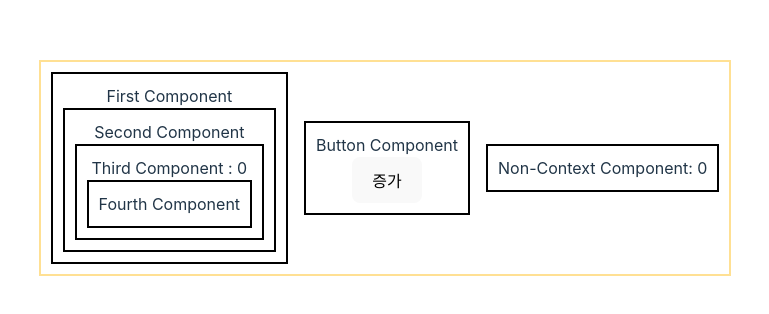
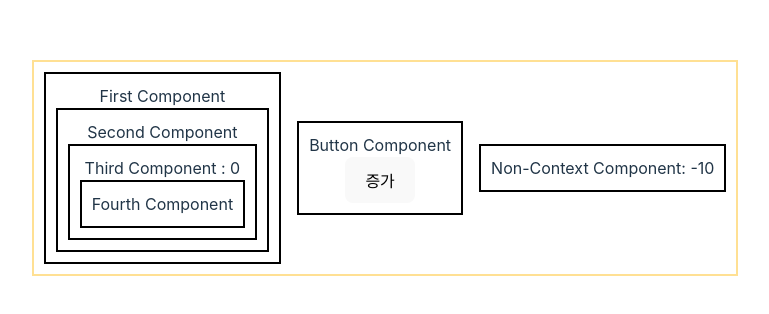
Before and after one commit to kukwon/buildup-study, a React (Vite) app in the folder 1week/: page / in a window 1280 px wide. Shown: the part 232-546 px from the top of the page, without its empty margins (255-1024 px from the left). Built offline with nearby package versions, Linux system fonts and the light colour scheme.

Commit message:
Context 정의 및 Provider 영역 설정 후 Props Drilling 해결 (리렌더 이슈)

```diff
--- a/1week/src/App.jsx
+++ b/1week/src/App.jsx
@@ -1,4 +1,4 @@
-import { useState } from 'react'
+import { createContext, useContext, useState } from 'react'
 import './App.css'
 
 function LC() {
@@ -10,7 +10,8 @@
   )
 }
 
-function TC({ count }) {
+function TC() {
+  const count = useContext(CreatedContext)
   console.log('-A.3. Third Component')
   return (
     <div className='component-box' style={{ padding: 10 }}>
@@ -20,22 +21,22 @@
   )
 }
 
-function SC({ count }) {
+function SC() {
   console.log('-A.2. Second Component')
   return (
     <div className='component-box' style={{ padding: 10 }}>
       Second Component
-      <TC count={count} />
+      <TC />
     </div>
   )
 }
 
-function FC({ count }) {
+function FC() {
   console.log('-A.1. First Component')
   return (
     <div className='component-box' style={{ padding: 10 }}>
       First Component
-      <SC count={count} />
+      <SC />
     </div>
   )
 }
@@ -61,6 +62,10 @@
   )
 }
 
+/* 1. Context 사용 -공표*/
+const defaultValue = -10
+const CreatedContext = createContext(defaultValue)
+
 function App() {
   const [count, setCount] = useState(0)
   return (
@@ -75,9 +80,12 @@
           padding: 10,
         }}
       >
-        <FC count={count} />
-        <ButtonComponent onClick={() => setCount((prev) => prev + 1)} />
-        <NonContextComponent count={count} />
+        <CreatedContext.Provider value={count}>
+          {/* 2. Context.Provider 감쌀 영역 = 전역 상태를 사용할 범주 정의 */}
+          <FC />
+          <ButtonComponent onClick={() => setCount((prev) => prev + 1)} />
+        </CreatedContext.Provider>
+        <NonContextComponent count={defaultValue} />
       </div>
     </>
   )
```
